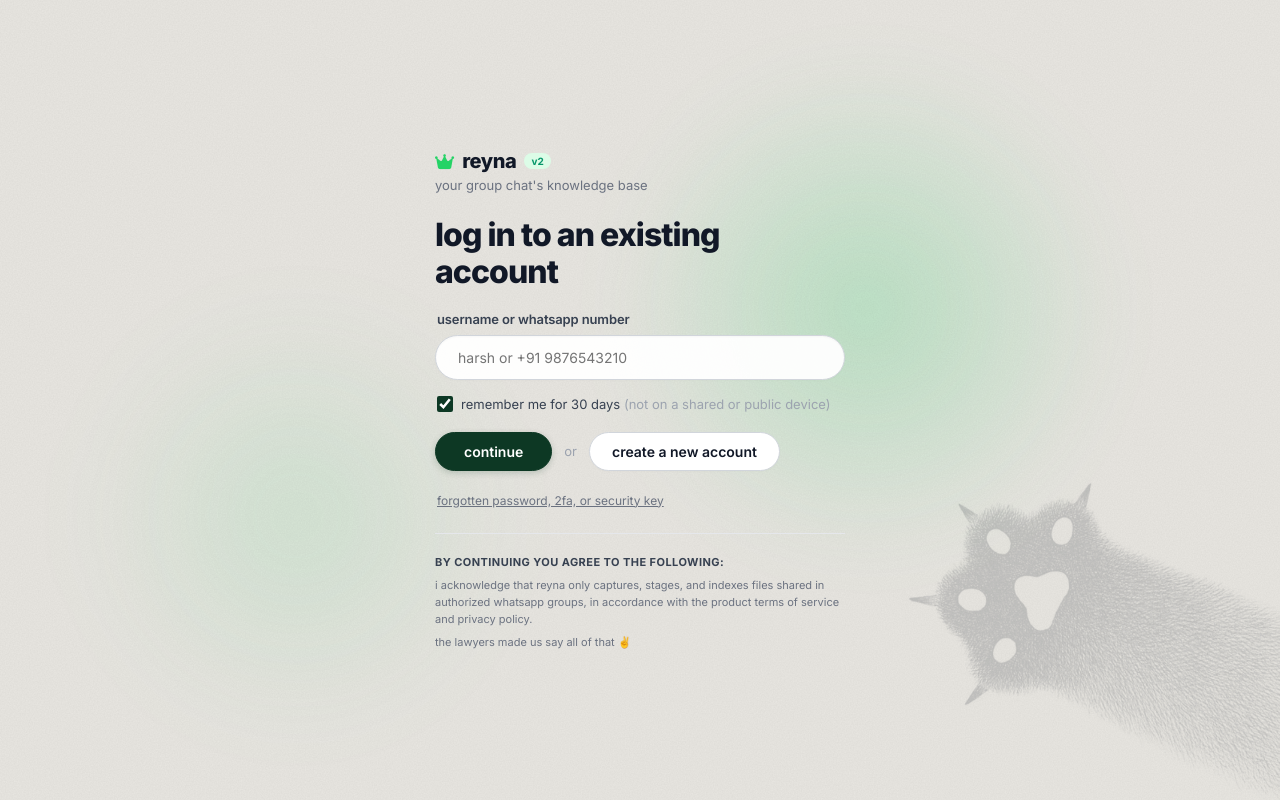
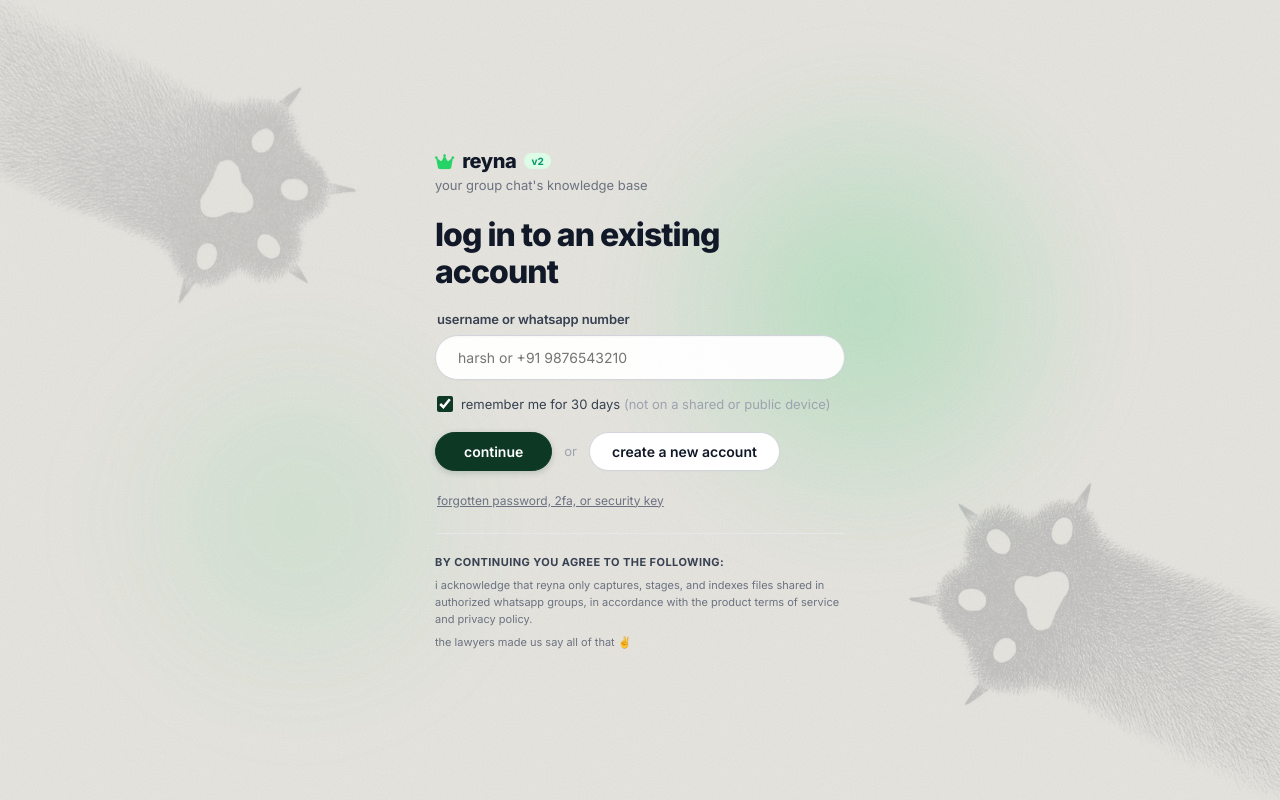
Before and after one commit to hurshnarayan/reyna, a React (Vite) app in the folder web/: page /login in a window 1280 px wide. Built offline with nearby package versions, Linux system fonts and the light colour scheme.

Commit message:
feat(login): add upside-down cat paw in top-left corner

```diff
--- a/web/src/pages/Login.jsx
+++ b/web/src/pages/Login.jsx
@@ -126,7 +126,26 @@ export default function Login() {
         zIndex: 0,
       }} />
 
-      {/* Hand-drawn Cat Paw in Bottom-Right Corner (subtle & ambient) */}
+      {/* Hand-drawn Cat Paws (Top-Left upside-down & Bottom-Right) */}
+      {/* 1. Top-Left Upside-Down Paw */}
+      <img
+        src="/cat-paw.png"
+        alt=""
+        style={{
+          position: 'fixed',
+          top: -20,
+          left: -20,
+          width: 380,
+          opacity: 0.16,
+          transform: 'rotate(180deg)',
+          mixBlendMode: 'multiply',
+          pointerEvents: 'none',
+          zIndex: 0,
+          userSelect: 'none',
+        }}
+      />
+
+      {/* 2. Bottom-Right Paw */}
       <img
         src="/cat-paw.png"
         alt=""
```
